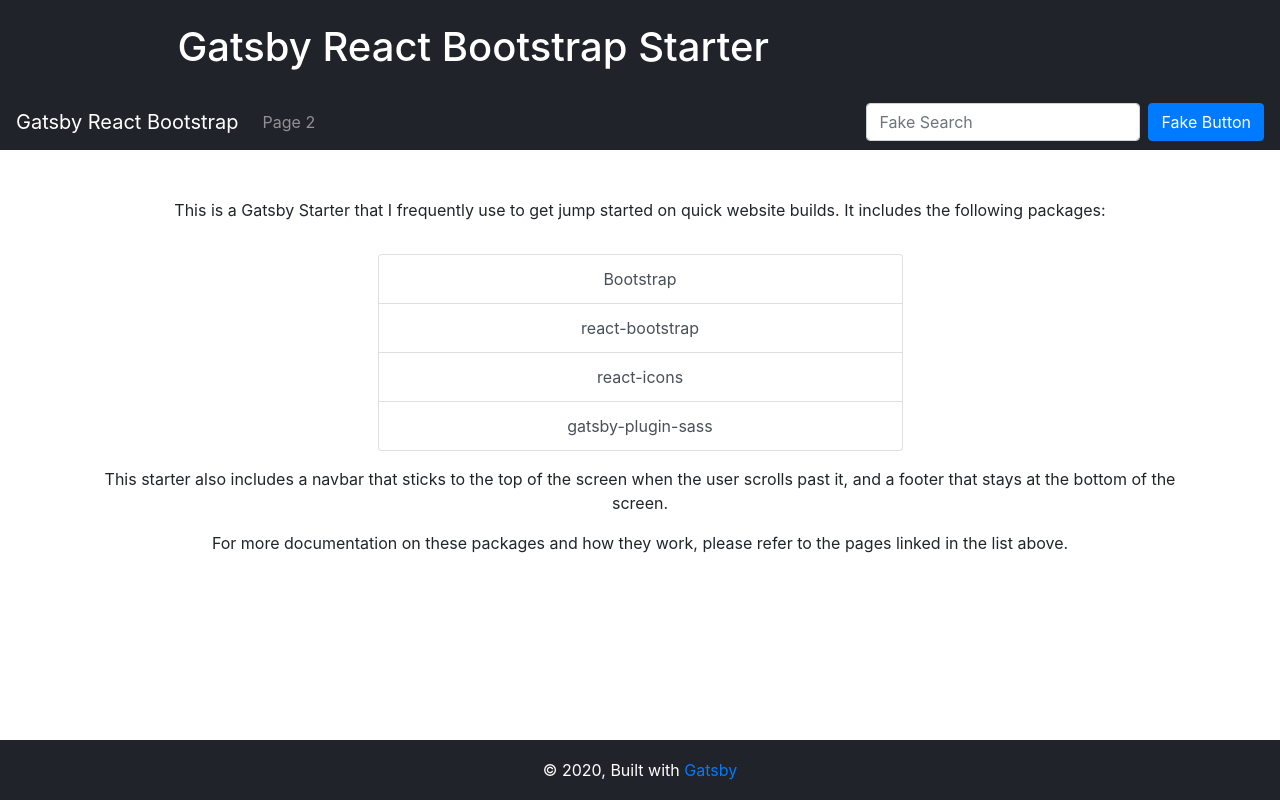
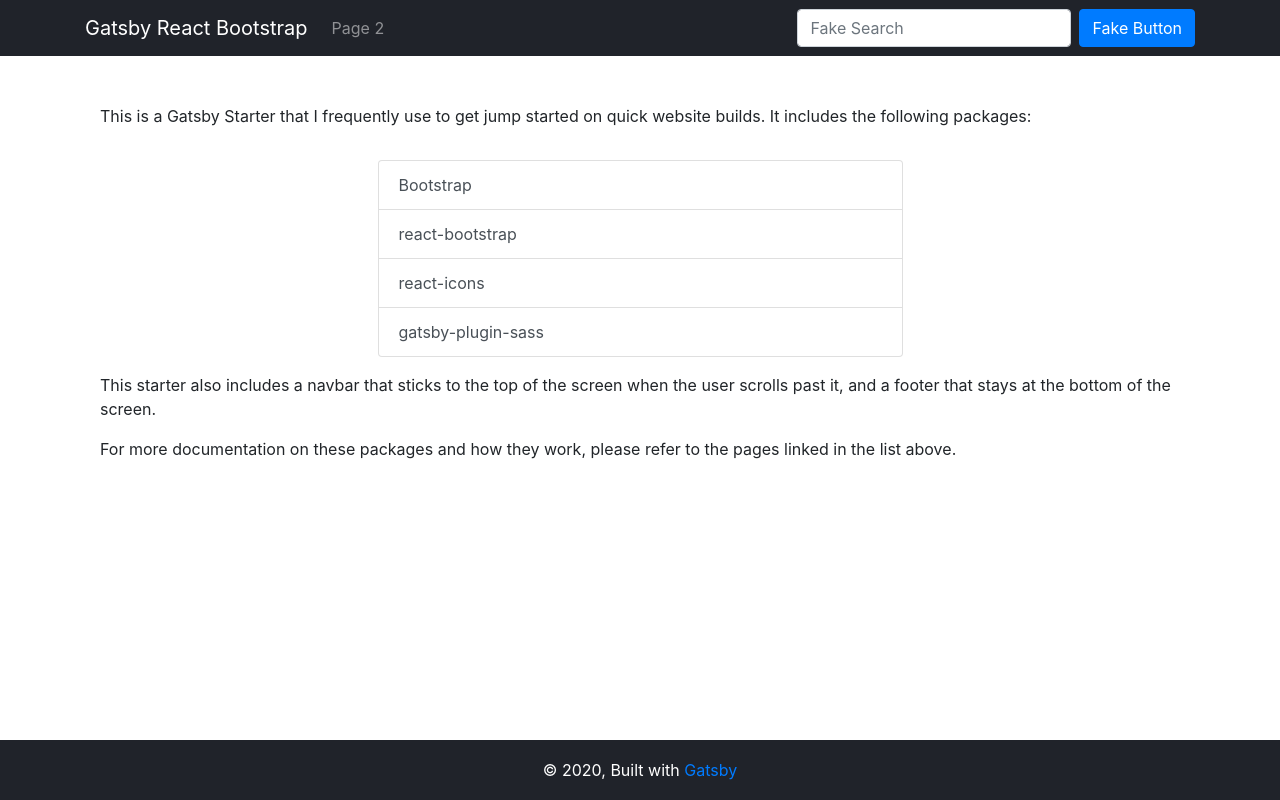
Before and after one commit to cindy-harvard/react, a Gatsby site in the folder gatsby-react-bootstrap-starter/: page / in a window 1280 px wide. Built offline with nearby package versions, Linux system fonts and the light colour scheme; Gatsby itself is replaced by a stand-in of ours.

Commit message:
nav bar into container

```diff
--- a/gatsby-react-bootstrap-starter/src/components/layout.js
+++ b/gatsby-react-bootstrap-starter/src/components/layout.js
@@ -10,7 +10,6 @@
 
 import { Container, Row, Col } from "react-bootstrap"
 
-import Header from "./header"
 import Navbar from "./navBar"
 
 const Layout = ({ children, pageInfo }) => (
@@ -27,11 +26,7 @@
     render={data => (
       <>
         <Container fluid className="px-0 main">
-          <Row noGutters className="justify-content-center">
-            <Col>
-              <Header siteTitle={data.site.siteMetadata.title} />
-            </Col>
-          </Row>
+          <Row noGutters className="justify-content-center"></Row>
           <Navbar pageInfo={pageInfo} />
           <Row noGutters>
             <Col>
--- a/gatsby-react-bootstrap-starter/src/components/navBar.js
+++ b/gatsby-react-bootstrap-starter/src/components/navBar.js
@@ -1,7 +1,14 @@
 import React from "react"
 import { Link } from "gatsby"
 
-import { Navbar, Nav, Form, FormControl, Button } from "react-bootstrap"
+import {
+  Navbar,
+  Nav,
+  Form,
+  FormControl,
+  Button,
+  Container,
+} from "react-bootstrap"
 
 const CustomNavbar = ({ pageInfo }) => {
   console.log(pageInfo)
@@ -9,6 +16,7 @@
     <>
       <Navbar variant="dark" expand="lg" id="site-navbar">
         {/* <Container> */}
+        <Container>
           <Link to="/" className="link-no-style">
             <Navbar.Brand as="span">Gatsby React Bootstrap</Navbar.Brand>
           </Link>
@@ -34,6 +42,7 @@
               </Form>
             </Nav>
           </Navbar.Collapse>
+        </Container>
         {/* </Container> */}
       </Navbar>
     </>
--- a/gatsby-react-bootstrap-starter/src/pages/index.js
+++ b/gatsby-react-bootstrap-starter/src/pages/index.js
@@ -7,7 +7,7 @@
 const IndexPage = () => (
   <Layout pageInfo={{ pageName: "index" }}>
     <SEO title="Home" keywords={[`gatsby`, `react`, `bootstrap`]} />
-    <Container className="text-center">
+    <Container className="text-left">
       <Row>
         <Col>
           <p>
```
Lines whose indentation alone changed are shown as unchanged.
